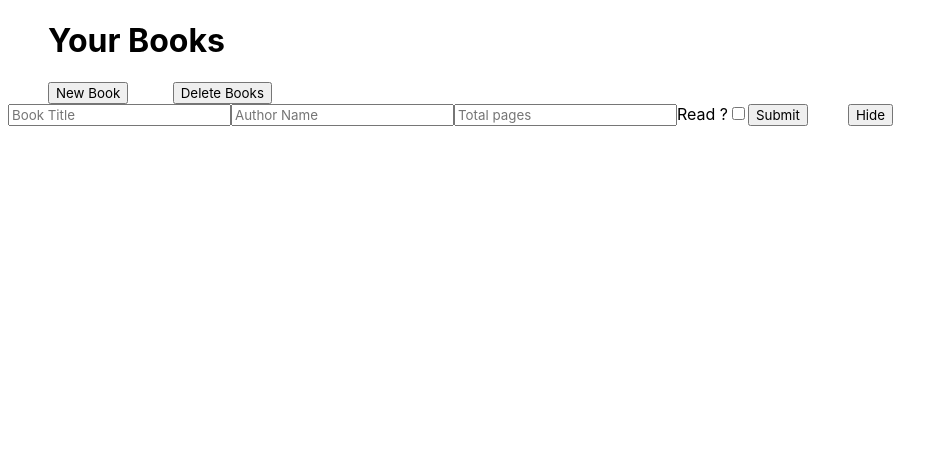
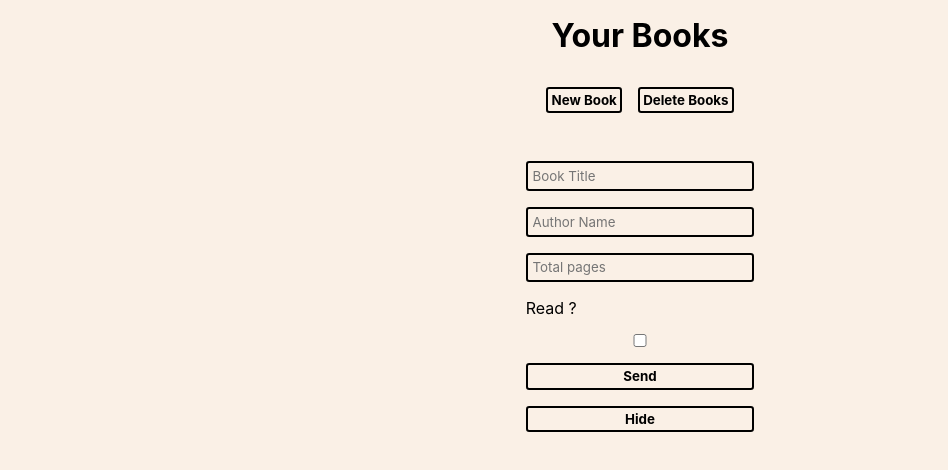
Before and after one commit to Blattchen/library-project, a plain HTML site: page index.html in a window 1280 px wide. Both pictures are taken after a click on the button "New Book". Shown: the whole page, without its empty margins (0-948 px from the left). Drawn offline with Linux system fonts and the light colour scheme.

Commit message:
Add simple css and finish project

```diff
--- a/script.js
+++ b/script.js
@@ -111,7 +111,7 @@ function addBookForm() {
     form.appendChild(isRead)
 
     // submit button
-    const submit = document.createElement("input")
+    const submit = document.createElement("button")
     submit.setAttribute("type", "submit")
     submit.setAttribute("name", "submit")
     submit.setAttribute("value", "Submit")
--- a/style.css
+++ b/style.css
@@ -1,11 +1,31 @@
 * {
     font-family: -apple-system, BlinkMacSystemFont, 'Segoe UI', Roboto, Oxygen, Ubuntu, Cantarell, 'Open Sans', 'Helvetica Neue', sans-serif;
+    padding: 0;
+    margin: 0;
+    background-color: linen;
 }
 
 
-body h1,
+body {
+    padding: 1rem;
+    display: flex;
+    flex-direction: column;
+    align-items: center;
+    gap: 1rem;
+}
+
 button {
-    margin-left: 40px;
+    padding: 0.2rem;
+    font-weight: bold;
+    background-color: transparent;
+    border: 2px solid black;
+    border-radius: .2rem;
+    transition: 1s;
+}
+
+
+li>button {
+    margin-left: .5rem;
 }
 
 li {
@@ -13,8 +33,29 @@ li {
     padding: .5rem;
     font-weight: 500;
     font-size: 1rem;
-    border: 1px solid black;
+    border: 1px solid rgb(116, 116, 116);
     width: max-content;
 }
 
-.header {}
+form {
+    margin-top: 2rem;
+    display: flex;
+    flex-direction: column;
+    gap: 1rem;
+}
+
+input {
+    border: 2px solid black;
+    border-radius: .2rem;
+    padding: .3rem;
+    outline: none;
+}
+
+input:focus {
+    border: 2px solid rgb(255, 53, 53);
+}
+
+.buttons {
+    display: flex;
+    gap: 1rem;
+}
```
